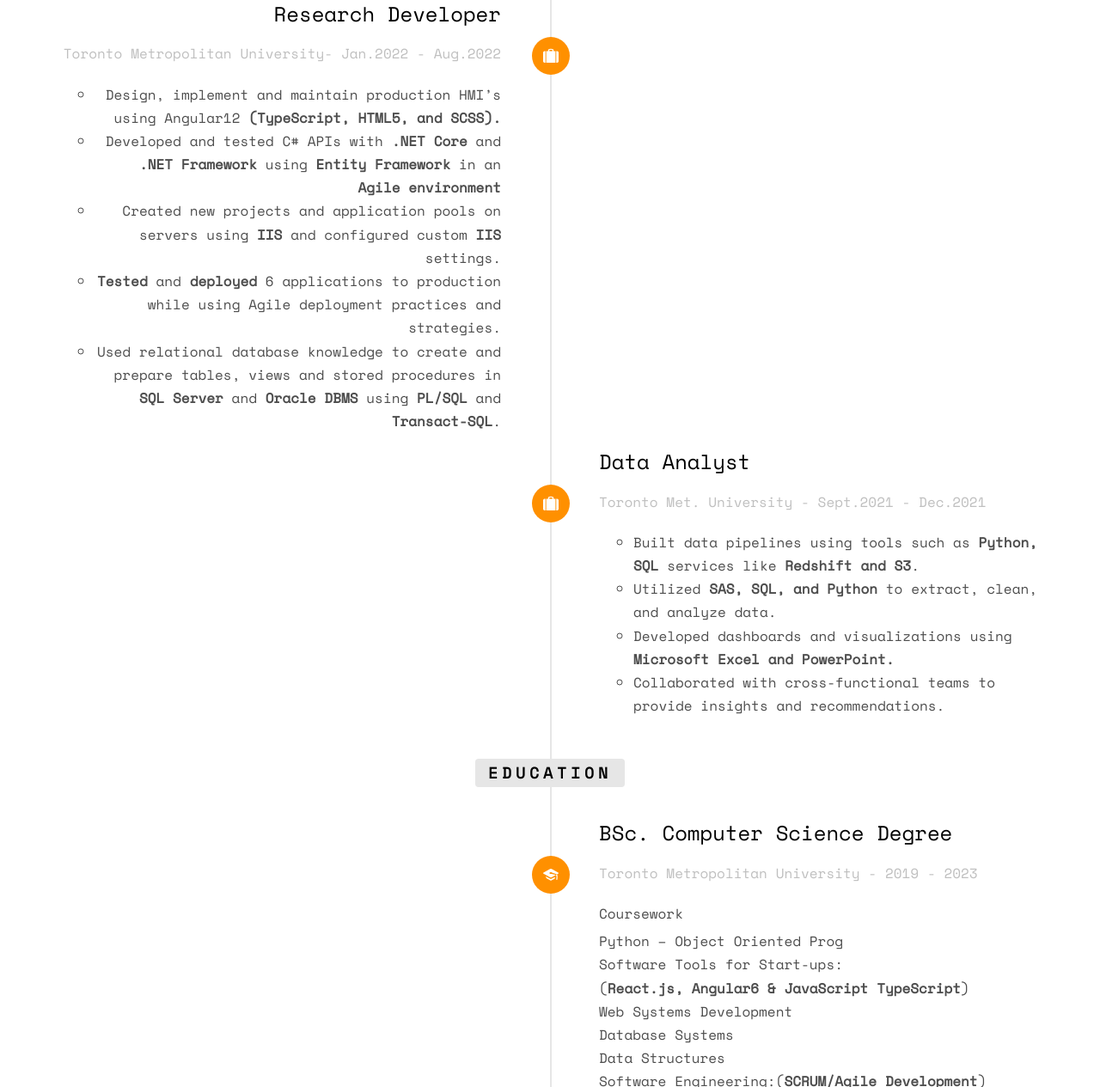
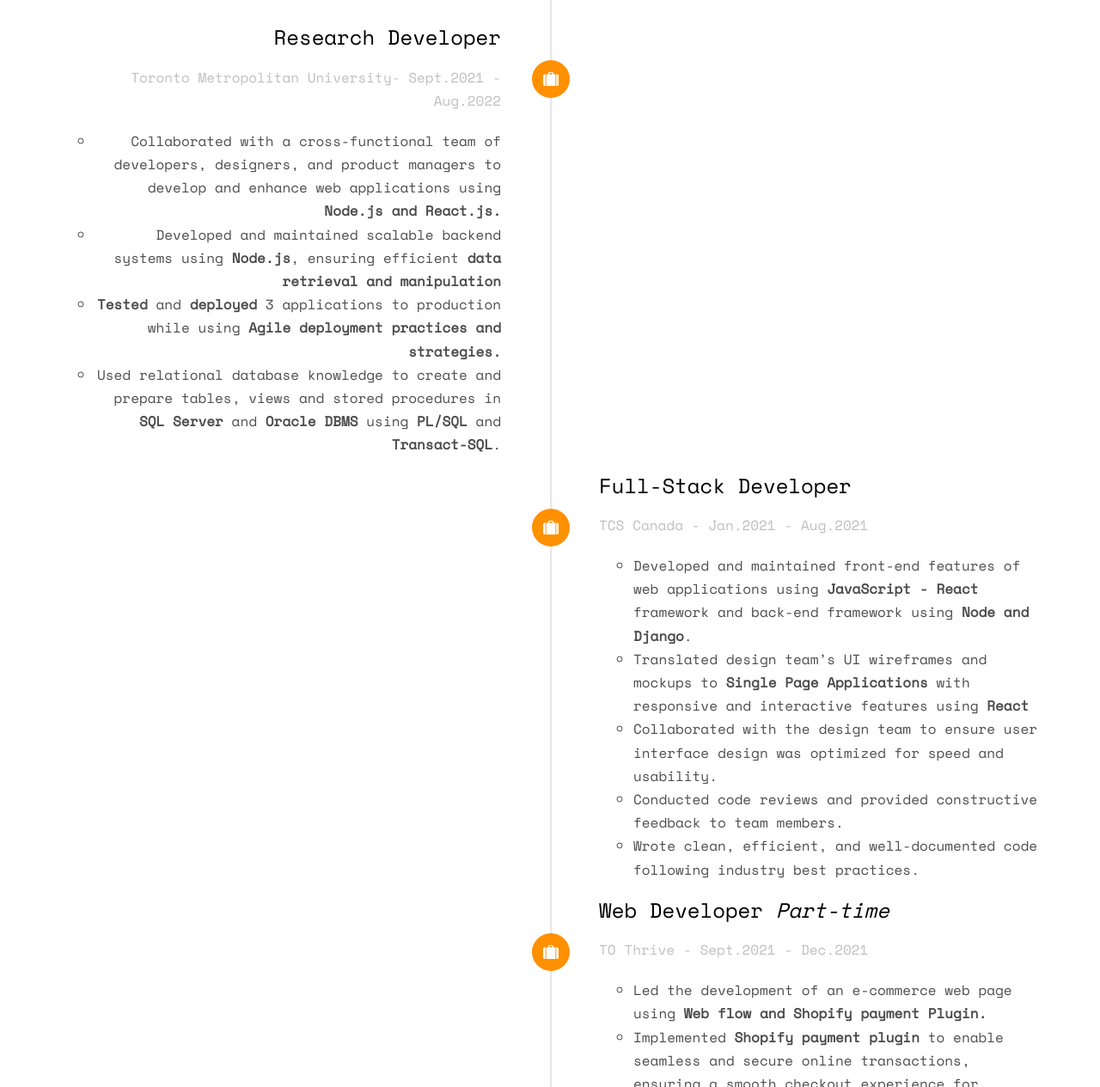
Before and after one commit to notendurable/Portfolio-Website, a plain HTML site: page index.html in a window 1280 px wide. Shown: the part 2360-3625 px from the top of the page at 86% size. Drawn offline with nearby package versions, Linux system fonts and the light colour scheme; some packages are replaced by stand-ins of ours; no server answers; files whose address does not match are found by name.

Commit message:
Update index.html
Changes to Work Experience and About me

```diff
--- a/index.html
+++ b/index.html
@@ -89,7 +89,7 @@
 				</div>
 				<div class="col-md-8">
 					<h2>Hi There!!</h2>
-					<p>I am an upcoming Computer Science graduate at Toronto Metropolitan University.
+					<p>I am a recent BSc. Computer Science (Honours) graduate at Toronto Metropolitan University.
 						I am an enthusiastic Front-End and Back-End developer.</p>
 					<p>As an upcoming Computer Science graduate, I am excited to bring my fresh perspective and technical skills
 						to the developing industry. Throughout my academic career, I have honed my knowledge in programming languages
@@ -135,17 +135,16 @@
 							<div class="timeline-panel">
 								<div class="timeline-heading">
 									<h3 class="timeline-title">Research Developer</h3>
-									<span class="company">Toronto Metropolitan University- Jan.2022 - Aug.2022</span>
+									<span class="company">Toronto Metropolitan University- Sept.2021 - Aug.2022</span>
 								</div>
 								<div class="timeline-body">
 									<p><ul>
-										<li>Design, implement and maintain production HMI’s using Angular12
-											<b>(TypeScript, HTML5, and SCSS).</b></li>
-										<li>Developed and tested C# APIs with <b>.NET Core</b> and <b>.NET Framework</b> using
-											<b>Entity Framework</b> in an <b>Agile environment</b></li>
-										<li>Created new projects and application pools on servers using <b>IIS</b> and configured custom <b>IIS</b> settings.</li>
-										<li><b>Tested</b> and <b>deployed</b> 6 applications to production while using Agile
-											deployment practices and strategies.</li>
+										<li>Collaborated with a cross-functional team of developers, designers, and product managers to
+											develop and enhance web applications using <b>Node.js and React.js.</b></li>
+										<li>Developed and maintained scalable backend systems using <b>Node.js</b>, ensuring efficient <b>data
+											retrieval and manipulation</b></li>
+										<li><b>Tested</b> and <b>deployed</b> 3 applications to production while using <b>Agile
+											deployment practices and strategies.</b></li>
 										<li>Used relational database knowledge to create and prepare tables, views and
 											stored procedures in <b>SQL Server</b> and <b>Oracle DBMS</b> using <b>PL/SQL</b> and
 											<b>Transact-SQL</b>. </li>
@@ -157,18 +156,40 @@
 							<div class="timeline-badge"><i class="icon-suitcase"></i></div>
 							<div class="timeline-panel">
 								<div class="timeline-heading">
-									<h3 class="timeline-title">Data Analyst</h3>
-									<span class="company">Toronto Met. University - Sept.2021 - Dec.2021</span>
+									<h3 class="timeline-title">Full-Stack Developer</h3>
+									<span class="company">TCS Canada - Jan.2021 - Aug.2021</span>
 								</div>
 								<div class="timeline-body">
 									<p><ul>
-										<li>Built data pipelines using tools such as<b> Python, SQL</b> services like
-											<b>Redshift and S3</b>. </li>
-										<li>Utilized <b>SAS, SQL, and Python </b>to extract, clean, and analyze data.</li>
-										<li>Developed dashboards and visualizations using <b>Microsoft Excel and
-											PowerPoint.</b></li>
-										<li>Collaborated with cross-functional teams to provide insights and
-											recommendations.</li>
+										<li>Developed and maintained front-end features of web applications using <b>JavaScript - React </b>
+											framework and back-end framework using <b>Node and Django</b>.</li>
+										<li>Translated design team’s UI wireframes and mockups to <b>Single Page Applications</b> with
+											responsive and interactive features using <b>React</b></li>
+										<li>Collaborated with the design team to ensure user interface design was optimized for speed
+											and usability.</li>
+										<li>Conducted code reviews and provided constructive feedback to team members.</li>
+										<li>Wrote clean, efficient, and well-documented code following industry best practices.</li>
+									</ul>
+
+									</p>
+								</div>
+							</div>
+						</li>
+						<li class="timeline-inverted animate-box">
+							<div class="timeline-badge"><i class="icon-suitcase"></i></div>
+							<div class="timeline-panel">
+								<div class="timeline-heading">
+									<h3 class="timeline-title">Web Developer<i> Part-time</i></h3>
+									<span class="company">TO Thrive - Sept.2021 - Dec.2021</span>
+								</div>
+								<div class="timeline-body">
+									<p><ul>
+										<li>Led the development of an e-commerce web page using <b>Web flow and Shopify payment Plugin.</b></li>
+										<li>Implemented <b>Shopify payment plugin</b> to enable seamless and secure online transactions,
+											ensuring a smooth checkout experience for customers.</li>
+										<li>Suggested the use of <b>Hot-Jar Plugin</b> to help the marketing team for targeted audience marketing.</li>
+										<li>Implemented effective <b>SEO strategies, optimizing metadata, keywords</b>, and content to improve search
+											engine visibility and drive organic traffic.</li>
 									</ul>
 
 									</p>
@@ -190,7 +211,7 @@
 									<p>Coursework</p>
 									<p>Python – Object Oriented Prog <br>
 										Software Tools for Start-ups: <br>
-										(<b>React.js, Angular6 & JavaScript TypeScript</b>) <br>
+										(<b>React.js, Angular12 & JavaScript TypeScript</b>) <br>
 										Web Systems Development <br>
 										Database Systems <br>
 										Data Structures <br>
```
